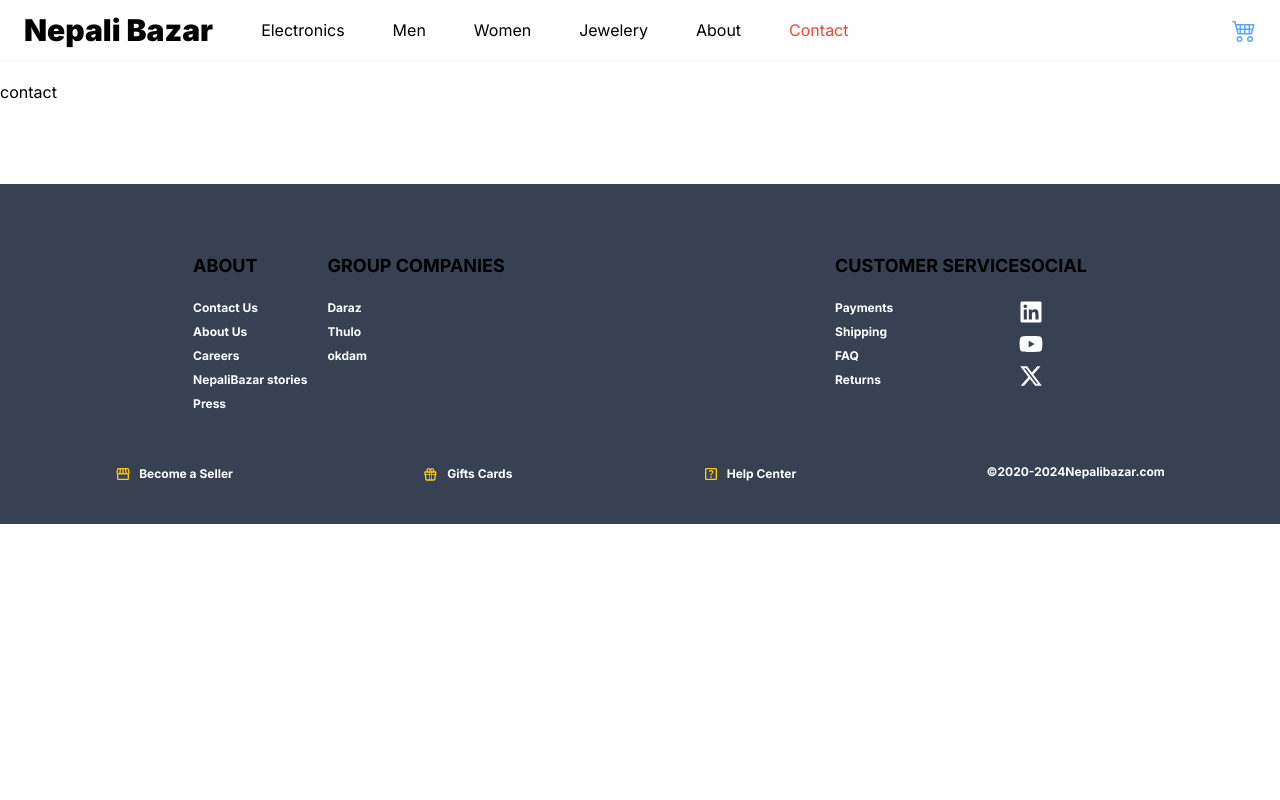
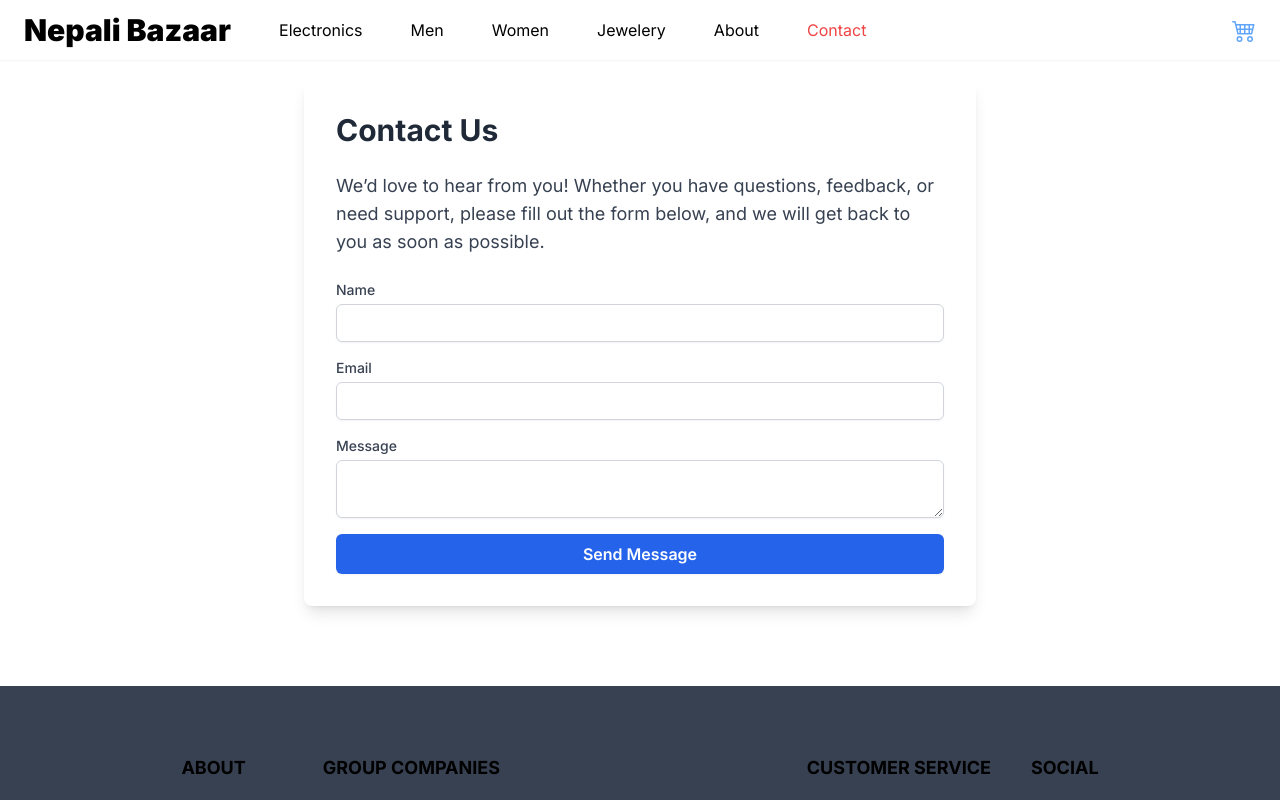
Before and after one commit to nabin69-nep/ecommerce, a Next.js app: page /contact in a window 1280 px wide. Shown: the top 800 px of the page. Built offline with nearby package versions, Linux system fonts and the light colour scheme.

Commit message:
Contact page is added

```diff
--- a/src/app/component/Footer.tsx
+++ b/src/app/component/Footer.tsx
@@ -24,7 +24,7 @@
             href:"/careers"
         },
         {
-            name:"NepaliBazar stories",
+            name:"NepaliBazaar stories",
             href:"/bazarstories"
         },
         {
@@ -109,7 +109,7 @@
                     })
                 }
             </div>
-            <div className='flex flex-col '>
+            <div className='flex flex-col md:ml-10'>
                 <h2 className='font-bold text-lg mt-5 mb-3'>SOCIAL</h2>
                 {
                     SocialLink.map((e)=>{
--- a/src/app/component/Navbar.tsx
+++ b/src/app/component/Navbar.tsx
@@ -32,7 +32,7 @@
                 }
               </div>
               <div className="flex items-center">
-                <li className=" p-1 "><Link className=' text-2xl font-[900] lg:text-3xl' href="/">Nepali Bazar</Link></li>
+                <li className=" p-1 "><Link className=' text-2xl font-[900] lg:text-3xl' href="/">Nepali Bazaar</Link></li>
                 <div className="hidden md:flex items-center">
                   {
                     NavLink.map((link)=>{
--- /dev/null
+++ b/src/app/contact/not-found.tsx
@@ -0,0 +1,14 @@
+import React from 'react'
+import Link from 'next/link'
+import { FaArrowDown } from "react-icons/fa";
+export default function NotFoundPage() {
+  return (
+    <div className='mt-20  flex justify-center items-center flex-col'>
+      <img src="images/404.svg" alt="" className='w-52' />
+      <h2 className='mt-10 text-4xl'>An Error Occurred.</h2>
+      <p className='mt-7'><strong>Sorry, something went wrong.</strong></p>
+      <p className='mt-5 opacity-70 text-sm'>The server encountered an error and could not complete your request. We will soon fix this issue. Please, try again later.</p>
+      <Link href="/" className='mt-10 p-2 font-bold hover:bg-blue-800 rounded bg-blue-500 text-white'>BACK TO HOMEPAGE<FaArrowDown  className='ml-2 inline-block'/> </Link>
+    </div>
+  )
+}
--- a/src/app/contact/page.tsx
+++ b/src/app/contact/page.tsx
@@ -1,7 +1,49 @@
-import React from 'react'
 
-export default function page() {
+export default function Contact() {
   return (
-    <div>contact</div>
-  )
+        <section className="max-w-2xl mx-auto bg-white p-8 rounded-lg shadow-lg">
+          <h1 className="text-3xl font-bold text-gray-800 mb-6">Contact Us</h1>
+          <p className="text-lg text-gray-700 mb-6">
+            We’d love to hear from you! Whether you have questions, feedback, or need support, please fill out the form below, and we will get back to you as soon as possible.
+          </p>
+          <form action="#" method="POST" className="space-y-4">
+            <div>
+              <label htmlFor="name" className="block text-sm font-medium text-gray-700">Name</label>
+              <input
+                type="text"
+                id="name"
+                name="name"
+                required
+                className="mt-1 block w-full px-3 py-2 border border-gray-300 rounded-md shadow-sm focus:outline-none focus:ring-2 focus:ring-blue-500 focus:border-blue-500 sm:text-sm"
+              />
+            </div>
+            <div>
+              <label htmlFor="email" className="block text-sm font-medium text-gray-700">Email</label>
+              <input
+                type="email"
+                id="email"
+                name="email"
+                required
+                className="mt-1 block w-full px-3 py-2 border border-gray-300 rounded-md shadow-sm focus:outline-none focus:ring-2 focus:ring-blue-500 focus:border-blue-500 sm:text-sm"
+              />
+            </div>
+            <div>
+              <label htmlFor="message" className="block text-sm font-medium text-gray-700">Message</label>
+              <textarea
+                id="message"
+                name="message"
+
+                required
+                className="mt-1 block w-full px-3 py-2 border border-gray-300 rounded-md shadow-sm focus:outline-none focus:ring-2 focus:ring-blue-500 focus:border-blue-500 sm:text-sm"
+              ></textarea>
+            </div>
+            <button
+              type="submit"
+              className="w-full px-4 py-2 bg-blue-600 text-white font-semibold rounded-md shadow-sm hover:bg-blue-700 focus:outline-none focus:ring-2 focus:ring-blue-500 focus:ring-offset-2"
+            >
+              Send Message
+            </button>
+          </form>
+        </section>
+  );
 }
```
